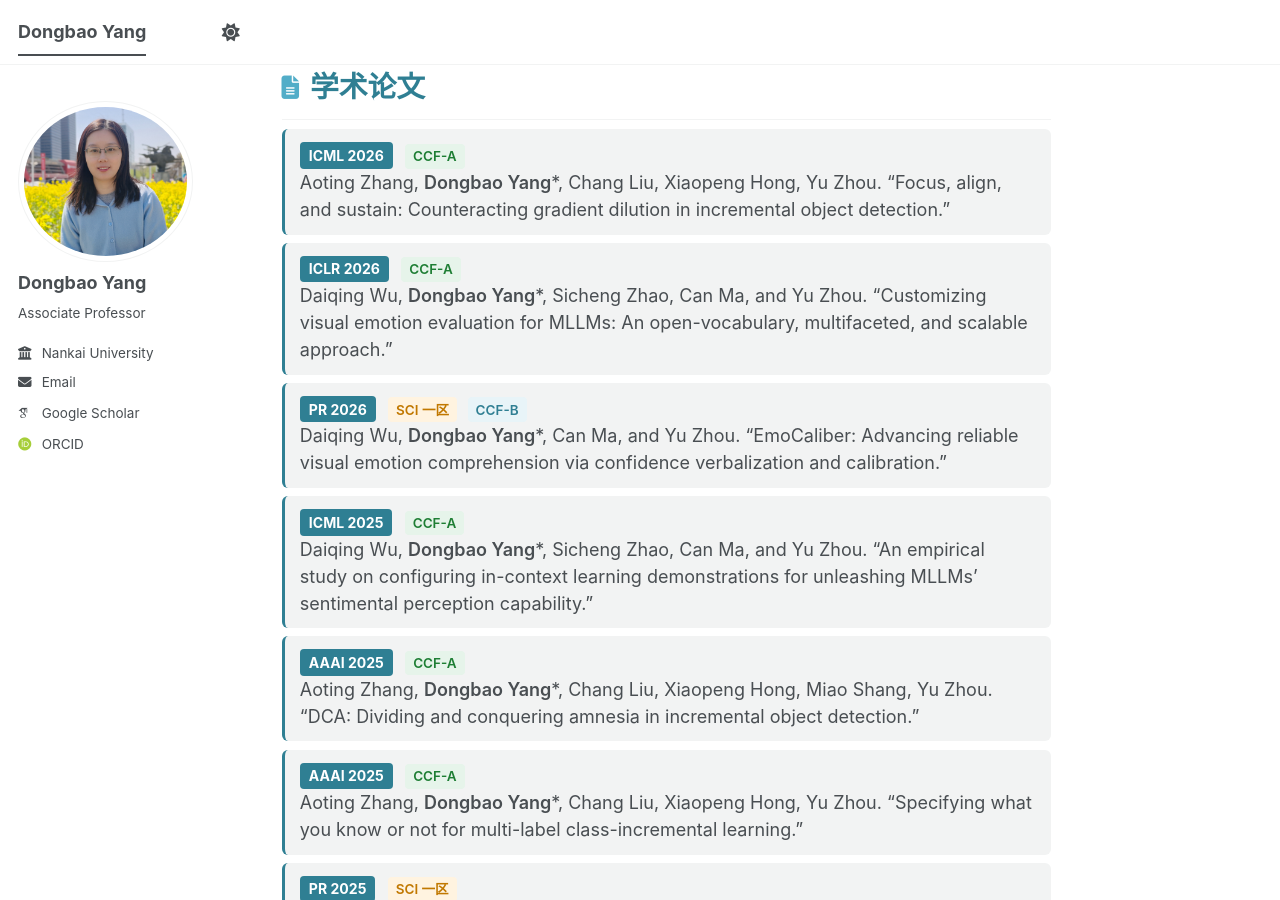
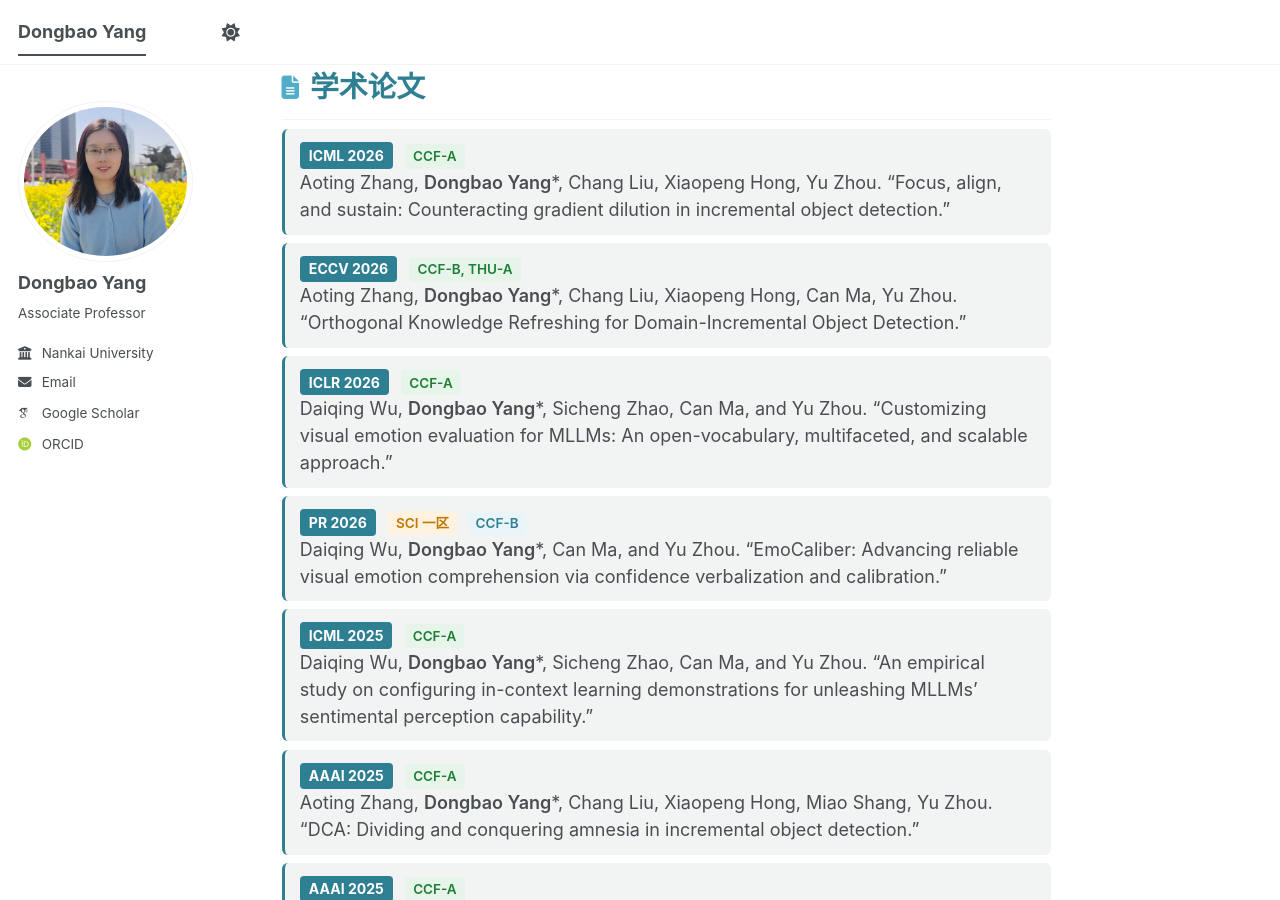
Before and after one commit to yangdb/yangdb.github.io, a Jekyll site: the page built from _pages/about.md, in a window 1280 px wide and 900 px high, scrolled down 891 px. Built offline with Jekyll 4.4.1, drawn with Linux system fonts in a browser that asks for light colours; some web fonts are replaced; a script bundle is joined from its source files by our own code; library files that are not in the unit come from our copies.

Commit message:
Add publication details for ECCV 2026

```diff
--- a/_pages/about.md
+++ b/_pages/about.md
@@ -93,6 +93,11 @@ redirect_from:
       <span class="pub-venue">ICML 2026</span>
       <span class="pub-level pub-level--a">CCF-A</span><br>
       Aoting Zhang, <em>Dongbao Yang</em>*, Chang Liu, Xiaopeng Hong, Yu Zhou. “Focus, align, and sustain: Counteracting gradient dilution in incremental object detection.”
+    </li>
+    <li>
+      <span class="pub-venue">ECCV 2026</span>
+      <span class="pub-level pub-level--a">CCF-B, THU-A</span><br>
+      Aoting Zhang, <em>Dongbao Yang</em>*, Chang Liu, Xiaopeng Hong, Can Ma, Yu Zhou. “Orthogonal Knowledge Refreshing for Domain-Incremental Object Detection.”
     </li>
     <li>
       <span class="pub-venue">ICLR 2026</span>
```
